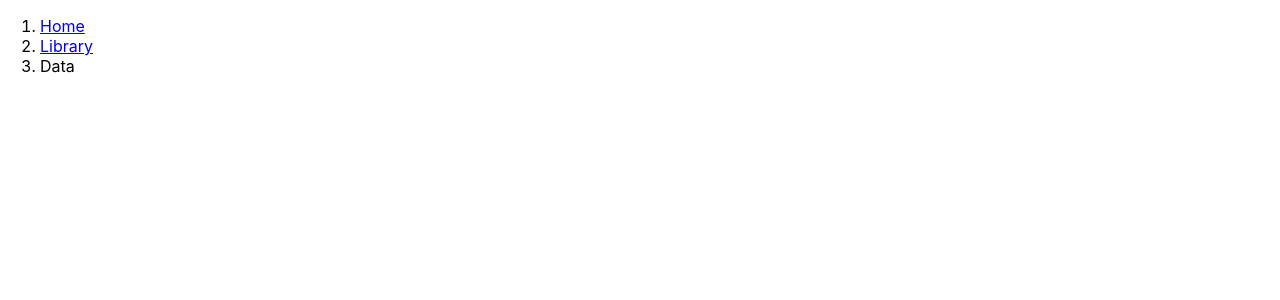
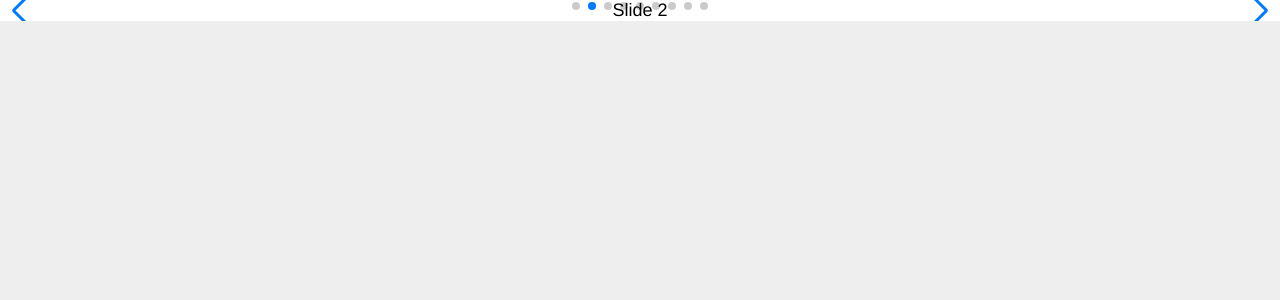
Before and after one commit to Scarlethev/Mytinerary, a React (Create React App) app: page / in a window 1280 px wide. Shown: the top 300 px of the page. Built offline with nearby package versions, Linux system fonts and the light colour scheme.

Commit message:
carrousel

```diff
--- a/package.json
+++ b/package.json
@@ -6,11 +6,14 @@
     "@testing-library/jest-dom": "^5.16.5",
     "@testing-library/react": "^13.4.0",
     "@testing-library/user-event": "^13.5.0",
+    "axios": "^1.4.0",
     "bootstrap": "^5.3.0",
     "react": "^18.2.0",
     "react-bootstrap": "^2.7.4",
     "react-dom": "^18.2.0",
     "react-scripts": "5.0.1",
+    "sass": "^1.63.3",
+    "swiper": "^9.4.1",
     "web-vitals": "^2.1.4"
   },
   "scripts": {
--- a/src/App.jsx
+++ b/src/App.jsx
@@ -1,13 +1,15 @@
-// import './App.css';
+import './App.css';
 // import { Bulb } from './componentes/Bulb';
-import {BreadcrumbExample} from './componentes/Breadcrumb';
-
+//import {BreadcrumbExample} from './componentes/Breadcrumb';
+import Carrousel from './componentes/Carrousel';
+import './style/Carrousel.css';
 function App() {
 
       //PARTE LOGICA//
   return (
     <div className="App">
-      <BreadcrumbExample/>
+      <Carrousel/>
+     {/* <BreadcrumbExample/> */}
     </div>
 
   );
--- a/src/componentes/Carrousel.jsx
+++ b/src/componentes/Carrousel.jsx
@@ -1 +1,44 @@
-import React from "react";
+import React, { useRef, useState } from "react";
+// Import Swiper React components
+import { Swiper, SwiperSlide } from "swiper/react";
+
+// Import Swiper styles
+import "swiper/css";
+import "swiper/css/pagination";
+import "swiper/css/navigation";
+
+import "../style/Carrousel.css";
+
+// import required modules
+import { Autoplay, Pagination, Navigation } from "swiper";
+
+export default function App() {
+  return (
+    <>
+      <Swiper
+        spaceBetween={30}
+        centeredSlides={true}
+        autoplay={{
+          delay: 2500,
+          disableOnInteraction: false,
+        }}
+        pagination={{
+          clickable: true,
+        }}
+        navigation={true}
+        modules={[Autoplay, Pagination, Navigation]}
+        className="mySwiper"
+      >
+        <SwiperSlide>Slide 1</SwiperSlide>
+        <SwiperSlide>Slide 2</SwiperSlide>
+        <SwiperSlide>Slide 3</SwiperSlide>
+        <SwiperSlide>Slide 4</SwiperSlide>
+        <SwiperSlide>Slide 5</SwiperSlide>
+        <SwiperSlide>Slide 6</SwiperSlide>
+        <SwiperSlide>Slide 7</SwiperSlide>
+        <SwiperSlide>Slide 8</SwiperSlide>
+        <SwiperSlide>Slide 9</SwiperSlide>
+      </Swiper>
+    </>
+  );
+}
--- /dev/null
+++ b/src/style/Carrousel.css
@@ -0,0 +1,40 @@
+#app {
+    height: 100%;
+  }
+  html,
+  body {
+    position: relative;
+    height: 100%;
+  }
+
+  body {
+    background: #eee;
+    font-family: Helvetica Neue, Helvetica, Arial, sans-serif;
+    font-size: 14px;
+    color: #000;
+    margin: 0;
+    padding: 0;
+  }
+
+  .swiper {
+    width: 100%;
+    height: 100%;
+  }
+
+  .swiper-slide {
+    text-align: center;
+    font-size: 18px;
+    background: #fff;
+
+    /* Center slide text vertically */
+    display: flex;
+    justify-content: center;
+    align-items: center;
+  }
+
+  .swiper-slide img {
+    display: block;
+    width: 100%;
+    height: 100%;
+    object-fit: cover;
+  }
```
Also changed, not shown: 1 other file (tests, documents, lock files or other folders).
